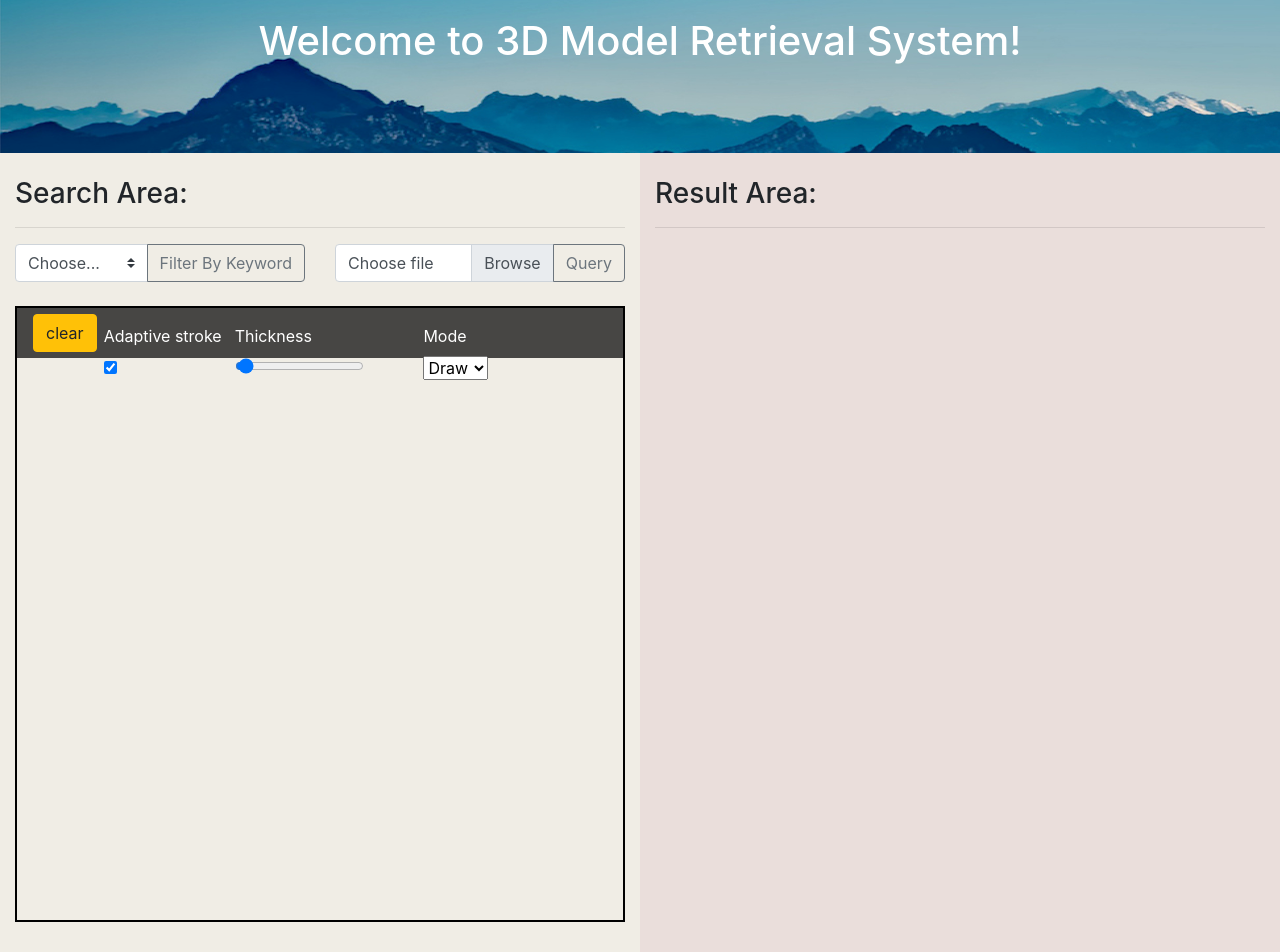
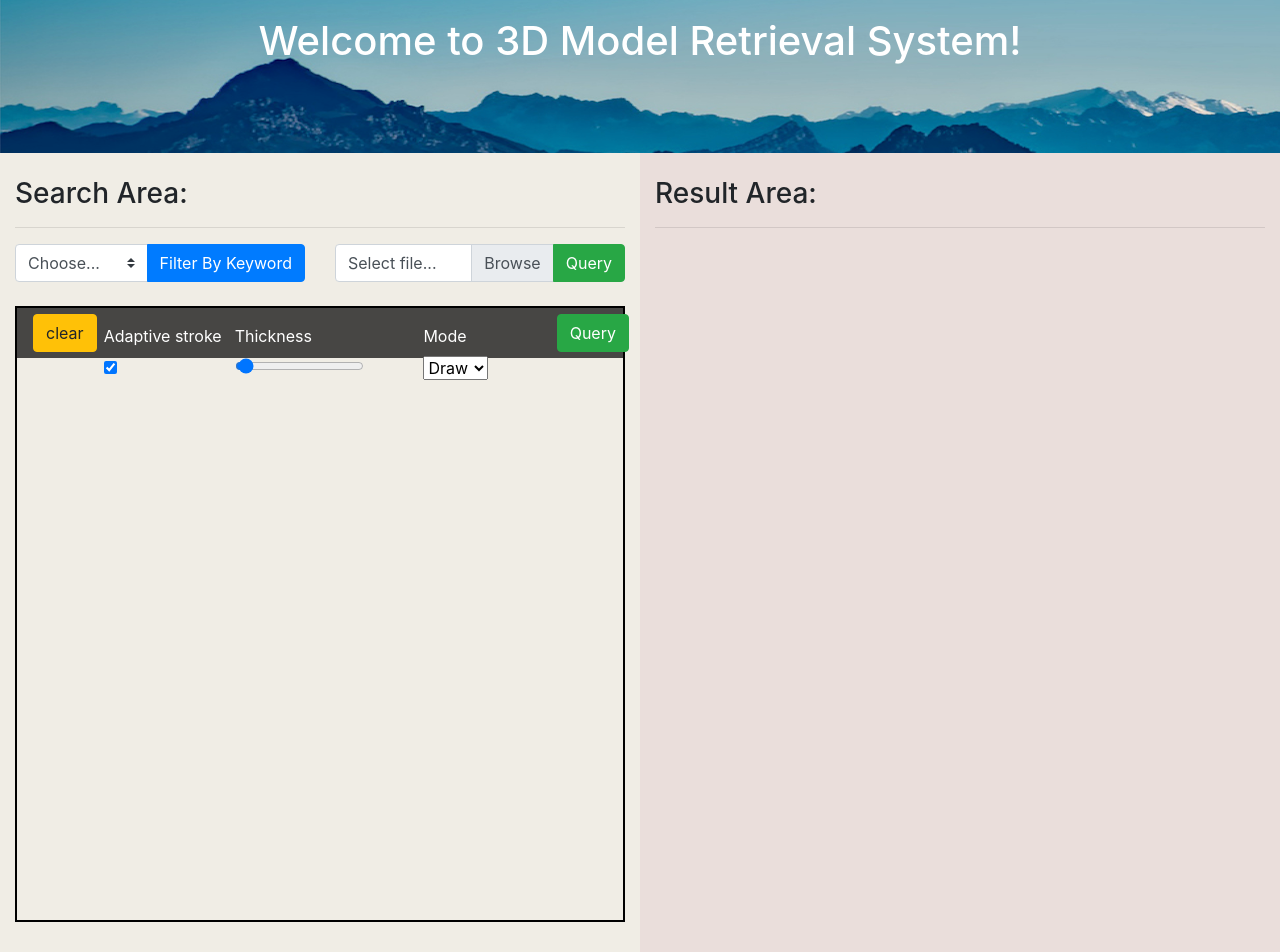
Before and after one commit to janewukk/3D-Model-Retrieval, a Flask app: page / in a window 1280 px wide. Shown: the top 952 px of the page. Run offline with Flask 2, Linux system fonts and the light colour scheme; some libraries are stand-ins or nearby versions.

Commit message:
adding function of upload

```diff
--- a/app.py
+++ b/app.py
@@ -1,6 +1,7 @@
 from flask import Flask, render_template,request
 import json
 from base64 import b64decode
+import io
 
 app = Flask(__name__)
 
@@ -31,4 +32,11 @@
 
 @app.route('/upload', methods=['POST'])
 def process_upload_data():
-	return "good"
+	file = request.files["file"]
+	file.save("query/query.png")
+	query("query/query.png")
+	data_back = {
+		"image": [],
+		"rank": []
+	}
+	return json.dumps(data_back)
--- a/static/js/index.js
+++ b/static/js/index.js
@@ -1,11 +1,4 @@
-var atra;
-
 $(document).ready(function(){
-	var canvas = document.getElementById('sketcher');
-	atra = atrament(canvas,  canvas.offsetWidth, canvas.offsetHeight);
-	var clearButton = document.getElementById('clear');
-
-
 	var link = document.createElement('a');
     link.innerHTML = 'Query';
     link.id = "query";
@@ -31,9 +24,34 @@
 	}, false);
 	document.getElementById("div_download").appendChild(link);
 	$('#query').addClass("btn btn-success");
+
+	$('.custom-file-input').on('change',function()
+	{
+		var fileName = document.getElementById("exampleInputFile").files[0].name;
+		$("#place_to_add_name").html(fileName);
+	})
 });
 
 function clear()
 {
 	console.log("onclick")
 }
+
+function query_by_file()
+{
+	var file = document.getElementById("exampleInputFile").files[0]
+	var formData = new FormData();
+	formData.append('file', file);
+	var xhr = new XMLHttpRequest();
+	xhr.open('POST', '/upload', true);
+	xhr.onload = function ()
+	{
+		if (xhr.status === 200) {
+			console.log("success")
+		}
+		else {
+			alert('An error occurred!');
+		}
+	};
+	xhr.send(formData);
+}
--- a/templates/index.html
+++ b/templates/index.html
@@ -23,7 +23,9 @@
 				padding: 1em;
 				color:white;
 			}
-
+			#customFile .custom-file-control:lang(en)::before {
+			  content: "Upload";
+			}
         </style>
 	</head>
 
@@ -45,16 +47,17 @@
 							<option value="3">Tree</option>
 						</select>
 						<div class="input-group-append">
-						<button class="btn btn-outline-secondary" type="button">Filter By Keyword</button>
+						<button class="btn btn-primary" type="button">Filter By Keyword</button>
 						</div>
 					</div>
 					<div class="input-group col-md-6">
-						<div class="custom-file">
-							<input type="file" class="custom-file-input" id="inputGroupFile04">
-							<label class="custom-file-label" for="inputGroupFile04">Choose file</label>
-						</div>
+						<label class="custom-file" id="customFile">
+					        <input type="file" class="custom-file-input" id="exampleInputFile" aria-describedby="fileHelp">
+					        <label class="custom-file-label" id="place_to_add_name" for="exampleInputFile">Select file...</label>
+						</label>
+
 						<div class="input-group-append">
-							<button class="btn btn-outline-secondary" type="button">Query</button>
+							<input type="button" class="btn btn-success" type="button" onclick="query_by_file()" value="Query" />
 						</div>
 					</div>
 				</div>
@@ -108,6 +111,12 @@
 			</div>
 		</footer>
 
+		<script>
+			var canvas = document.getElementById('sketcher');
+			var atrament = atrament(canvas,  canvas.offsetWidth, canvas.offsetHeight);
+			var clearButton = document.getElementById('clear');
+		</script>
+
 		<script src="{{url_for('static', filename='js/index.js') }}"></script>
 	</body>
 </html>
```
Also changed, not shown: query/query.png.
